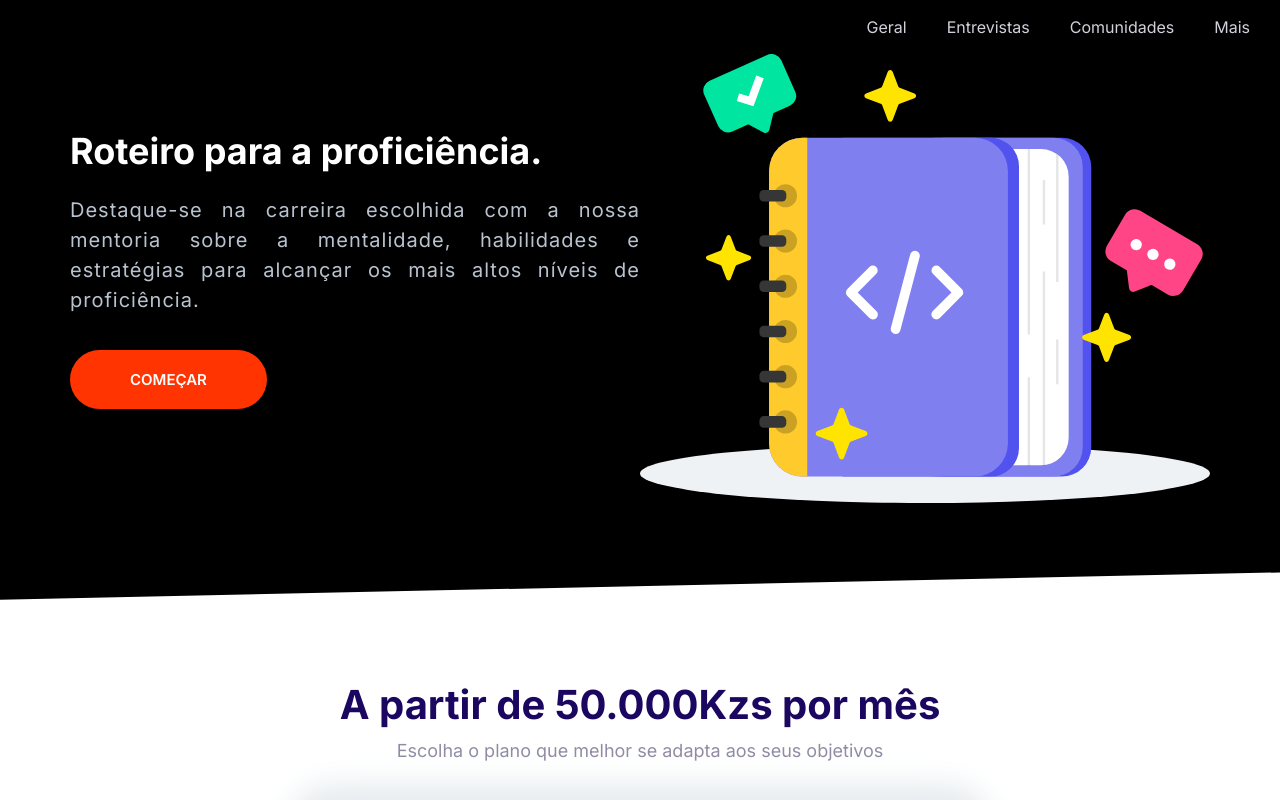
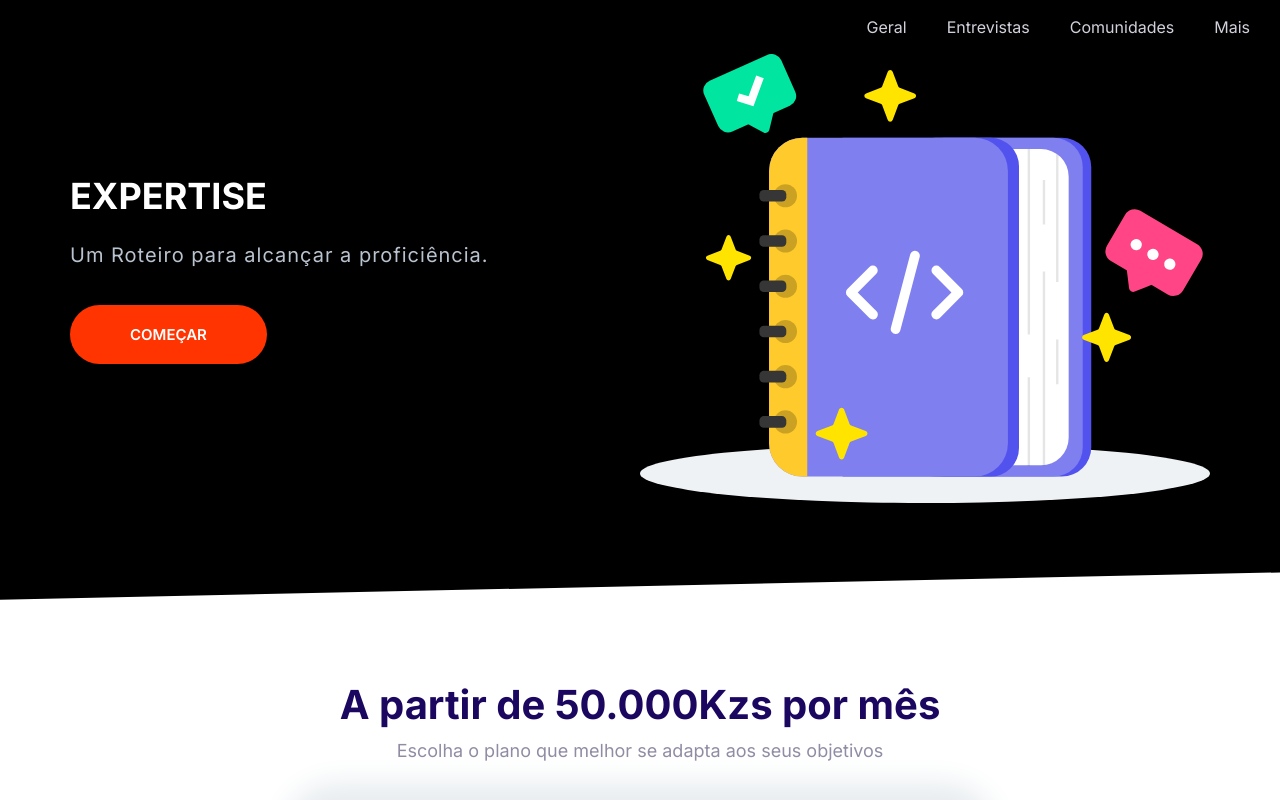
Before and after one commit to helenapedro/Expertise, a website built with Parcel: page index.html in a window 1280 px wide. Shown: the top 800 px of the page. Built offline with nearby package versions, Linux system fonts and the light colour scheme.

Commit message:
new commit

```diff
--- a/css/styles.css
+++ b/css/styles.css
@@ -741,10 +741,6 @@ a {
     text-align: left;
     align-self: center;
   }
-
-  .hero__tagline {
-    text-align: justify;
-  }
 }
 
 @media screen and (min-width: 1024px) {
--- a/index.html
+++ b/index.html
@@ -41,12 +41,10 @@
       <div class="container grid grid--1x2">
         <header class="block__header hero__content">
           <h1 data-aos="fade-right" class="block__heading">
-            Roteiro para a proficiência.
+            EXPERTISE
           </h1>
           <p class="hero__tagline">
-            Destaque-se na carreira escolhida com a nossa mentoria
-            sobre a mentalidade, habilidades e estratégias para alcançar
-            os mais altos níveis de proficiência.
+            Um Roteiro para alcançar a proficiência.
           </p>
           <a href="" class="btn btn--accent btn--stretched">Começar</a>
         </header>
```
